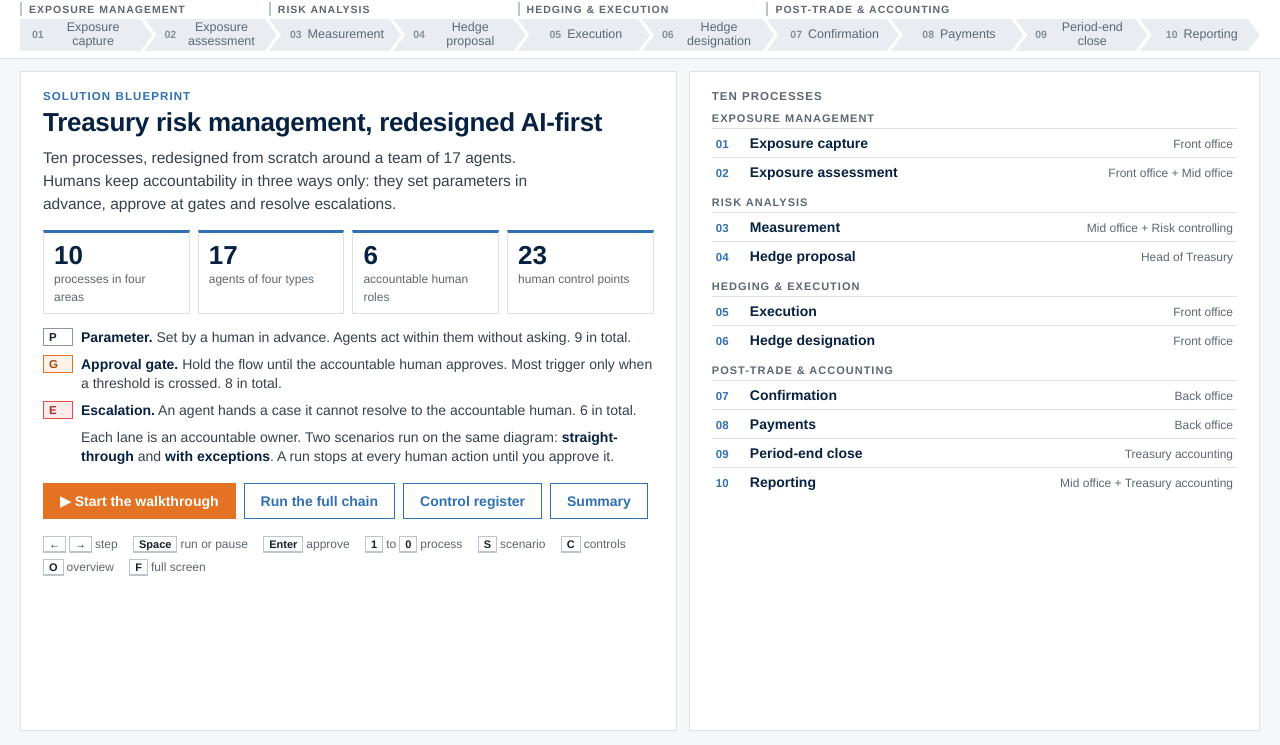
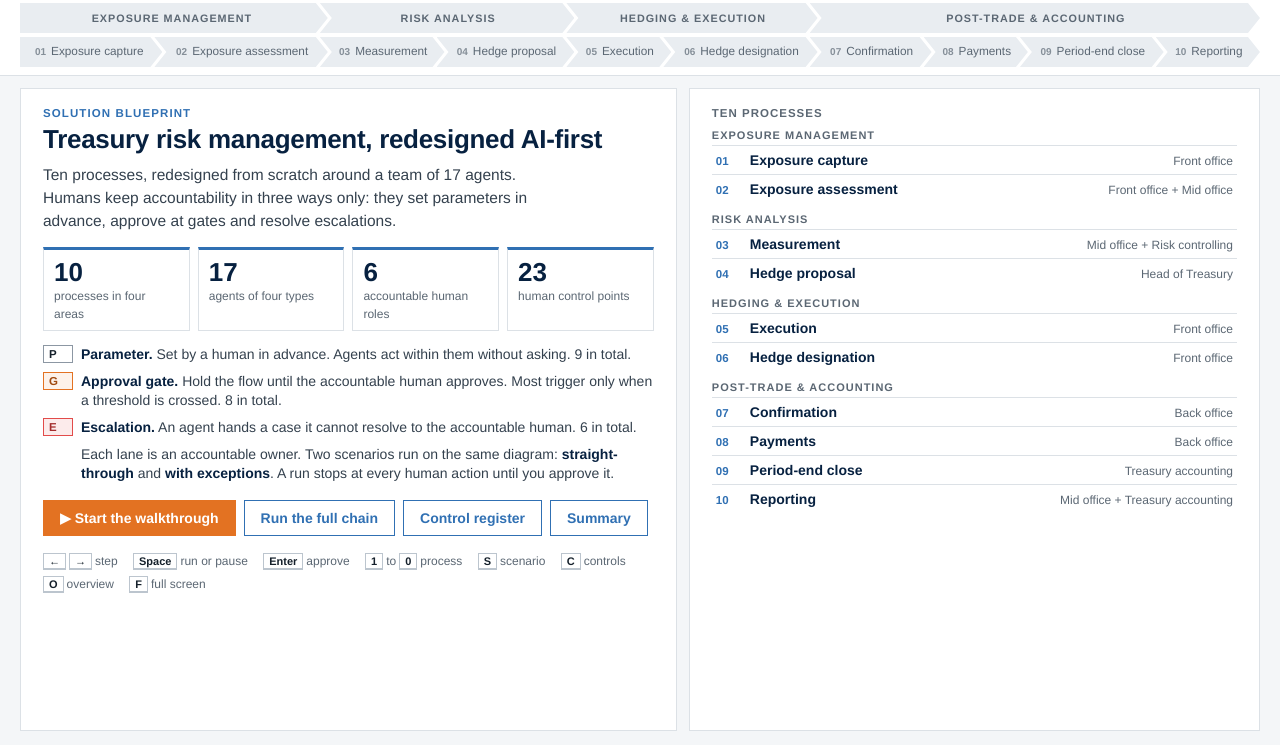
Before and after one commit to alexmateocobo/ai-first-treasury, a plain HTML site: page blueprint/index.html in a window 1280 px wide. Shown: the part 55-800 px from the top of the page. Drawn offline with Linux system fonts and the light colour scheme.

Commit message:
Blueprint: restore two-row chevron navigation with one-line labels
- Area row and process row are both chevrons of the same height, with the
  same 4px spacing horizontally and vertically (as in the original strip)
- Labels never wrap: column widths follow label length and one shared font
  size (8 to 14px) is computed so the longest label fits on one line
- Height scales with the viewport (27, 30 or 34px)

Co-Authored-By: Claude Sonnet 5.5 <noreply@anthropic.com>
Claude-Session: https://claude.ai/code/session_016dUMvDzQgjBeToLJNWk86E

```diff
--- a/blueprint/index.html
+++ b/blueprint/index.html
@@ -44,21 +44,25 @@
   .vsep { width:1px; height:22px; background:rgba(255,255,255,.25); margin:0 3px; }
   @keyframes beat { 50% { box-shadow:0 0 0 4px rgba(227,114,34,.35); } }
 
-  /* Process navigation: area captions over one row of chevrons */
-  .procnav { background:#fff; border-bottom:1px solid var(--line); padding:5px 20px 7px; display:grid; grid-template-columns:repeat(10, minmax(0,1fr)); column-gap:4px; row-gap:3px; flex-shrink:0; }
-  .area-h { border:0; border-left:2px solid var(--line-strong); background:none; height:14px; padding:0 0 0 7px; font-size:10.5px; font-weight:700; letter-spacing:1px; text-transform:uppercase; color:var(--muted); text-align:left; cursor:pointer; white-space:nowrap; overflow:hidden; text-overflow:ellipsis; }
-  .area-h.on { color:var(--navy); border-left-color:var(--navy); }
-  .chev { --pt:12px; clip-path:polygon(0 0, calc(100% - var(--pt)) 0, 100% 50%, calc(100% - var(--pt)) 100%, 0 100%, var(--pt) 50%);
-    display:flex; align-items:center; justify-content:center; gap:6px; border:0; cursor:pointer; text-align:center; background:#E9EDF1; color:var(--muted);
-    height:32px; font-size:12.5px; line-height:1.1; padding:0 calc(var(--pt) + 4px) 0 calc(var(--pt) + 8px); transition:background .15s, color .15s; }
-  .chev.first { clip-path:polygon(0 0, calc(100% - var(--pt)) 0, 100% 50%, calc(100% - var(--pt)) 100%, 0 100%); padding-left:12px; }
-  .chev .n { font-size:10.5px; font-weight:700; opacity:.7; }
-  .chev:not(.last) { margin-right:calc(-1 * var(--pt)); }
-  .chev:hover { background:#DDE3E9; }
-  .chev.on { background:var(--navy); color:#fff; }
-  .chev.on:hover { background:#0E3260; }
+  /* Process navigation: two rows of chevrons, same height, same 4px spacing in both directions.
+     One shared label size (--nf) is computed in fitNav() so the longest label stays on one line. */
+  .procnav { --nh:30px; --pt:12px; background:#fff; border-bottom:1px solid var(--line); padding:6px 20px 8px; display:grid; grid-template-columns:repeat(10, minmax(0,1fr)); gap:4px; flex-shrink:0; }
+  .area-h, .chev { clip-path:polygon(0 0, calc(100% - var(--pt)) 0, 100% 50%, calc(100% - var(--pt)) 100%, 0 100%, var(--pt) 50%);
+    display:flex; align-items:center; justify-content:center; gap:5px; border:0; cursor:pointer; text-align:center; background:#E9EDF1; color:var(--muted);
+    height:var(--nh); white-space:nowrap; overflow:hidden; line-height:1; padding:0 calc(var(--pt) + 2px) 0 calc(var(--pt) + 4px); transition:background .15s, color .15s; }
+  .area-h.first, .chev.first { clip-path:polygon(0 0, calc(100% - var(--pt)) 0, 100% 50%, calc(100% - var(--pt)) 100%, 0 100%); padding-left:10px; }
+  .area-h:not(.last), .chev:not(.last) { margin-right:calc(-1 * var(--pt)); }
+  .area-h { font-size:calc(var(--nf, 12px) - 1px); font-weight:700; letter-spacing:1px; text-transform:uppercase; }
+  .chev { font-size:var(--nf, 12px); }
+  .chev .n { font-size:10px; font-weight:700; opacity:.7; }
+  .chev .t { white-space:nowrap; }
+  .procnav.measure .chev { font-weight:700; }
+  .area-h:hover, .chev:hover { background:#DDE3E9; }
+  .area-h.on, .chev.on { background:var(--navy); color:#fff; }
+  .area-h.on:hover, .chev.on:hover { background:#0E3260; }
   .chev.sel, .chev.sel:hover { background:var(--blue); color:#fff; font-weight:700; }
-  .chev:focus-visible { outline-offset:-3px; }
+  .chev.sel .n { opacity:.9; }
+  .area-h:focus-visible, .chev:focus-visible { outline-offset:-3px; }
 
   /* Stage: diagram on top at full width, three panels below */
   .stage { flex:1; min-height:0; position:relative; display:grid; grid-template-rows:auto minmax(0,1fr); gap:8px; padding:8px 20px 10px; }
@@ -254,10 +258,10 @@
   @media (min-width:1500px) { .top #sub { display:block; } }
   @media (min-width:1700px) and (min-height:950px) {
     .step p { font-size:16px; } .step h2 { font-size:19px; } #log { font-size:14.5px; } .agcard { font-size:14.5px; } .legend { font-size:12.5px; }
-    .chev { height:36px; font-size:13.5px; } .top { min-height:58px; } .top h1 { font-size:21px; }
+    .procnav { --nh:34px; } .top { min-height:58px; } .top h1 { font-size:21px; }
   }
   @media (max-height:760px) {
-    .top { min-height:46px; } .procnav { padding:3px 20px 5px; row-gap:2px; } .chev { height:30px; }
+    .top { min-height:46px; } .procnav { --nh:27px; padding:4px 20px 6px; }
     .stage { padding:6px 20px 8px; gap:6px; } .bottom { gap:6px; grid-template-columns:minmax(0,1.7fr) minmax(0,1fr) minmax(0,1.2fr); } .bottom > .card { padding:8px 14px 9px; }
     .bottom h3 { padding-bottom:5px; margin-bottom:6px; } .step h2 { margin:5px 0 3px; font-size:16px; } .step p { font-size:14px; line-height:1.42; }
     .legend { font-size:11px; padding:3px 6px; margin-top:2px; } .agtabs { margin-bottom:5px; } .ag-head { margin-bottom:3px; }
@@ -267,7 +271,7 @@
   @media (max-width:900px) {
     html, body { height:auto; } body { overflow:auto; display:block; }
     .top { padding:8px 10px; } .controls { flex-wrap:wrap; flex:1 1 100%; min-width:0; } .vsep { display:none; } .top h1 { white-space:normal; }
-    .procnav { display:flex; overflow-x:auto; gap:4px; padding:6px 10px; } .area-h { display:none; } .chev, .chev.first { clip-path:none; margin-right:0 !important; padding:0 10px; flex:0 0 auto; white-space:nowrap; }
+    .procnav { display:flex; overflow-x:auto; gap:4px; padding:6px 10px; } .area-h { display:none; } .chev, .chev.first { clip-path:none; margin-right:0 !important; padding:0 10px; flex:0 0 auto; font-size:12.5px; }
     .stage { display:block; padding:8px 10px; }
     .diagram { align-items:stretch; margin-bottom:8px; } .svgwrap { overflow-x:auto; max-width:100%; } #svg { width:1180px; height:auto; }
     .bottom { grid-template-columns:1fr; } .bottom > .card { max-height:340px; }
@@ -924,7 +928,7 @@ function wrapWords(text, cls, fs, max) {
 // Process navigation: area captions over one row of chevrons
 let ncol = 1, nnum = 0;
 AREAS.forEach(a => {
-  const hb = document.createElement('button'); hb.className = 'area-h'; hb.id = 'area-' + a.id; hb.textContent = a.name;
+  const hb = document.createElement('button'); hb.className = 'area-h' + (ncol === 1 ? ' first' : '') + (ncol + a.procs.length > ALL.length ? ' last' : ''); hb.id = 'area-' + a.id; hb.textContent = a.name;
   hb.style.gridRow = '1'; hb.style.gridColumn = ncol + ' / span ' + a.procs.length;
   hb.onclick = () => pickProc(a.procs[0]); $('areas').appendChild(hb);
   a.procs.forEach(k => {
@@ -932,7 +936,7 @@ AREAS.forEach(a => {
     const b = document.createElement('button'); b.className = 'chev' + (nnum === 1 ? ' first' : '') + (nnum === ALL.length ? ' last' : ''); b.id = 'chev-' + k; b.dataset.area = a.id;
     b.style.gridRow = '2'; b.style.gridColumn = String(ncol++);
     b.title = CFG.processes[k].desc + ' (key ' + (nnum % 10) + ')';
-    b.innerHTML = '<span class="n">' + pad2(nnum) + '</span><span>' + esc(CFG.processes[k].title) + '</span>';
+    b.innerHTML = '<span class="n">' + pad2(nnum) + '</span><span class="t">' + esc(CFG.processes[k].title) + '</span>';
     b.onclick = () => pickProc(k); $('areas').appendChild(b);
   });
 });
@@ -1466,7 +1470,26 @@ function renderSummary() {
 
 // ---------- Fit ----------
 // The diagram takes the full width unless the panels below would drop under a readable height.
+// Column widths follow label length (as in the original strip) so one shared label size can be as large as possible
+function fitNav() {
+  const nav = $('areas'), ncs = getComputedStyle(nav);
+  if (ncs.display !== 'grid') { nav.style.removeProperty('--nf'); nav.style.gridTemplateColumns = ''; return; }
+  const probe = 20, max = window.innerWidth >= 1700 ? 14 : 12.5, pt = parseFloat(ncs.getPropertyValue('--pt')) || 12;
+  nav.style.gridTemplateColumns = ''; nav.classList.add('measure'); nav.style.setProperty('--nf', probe + 'px');
+  const U = [], C = [];
+  ALL.forEach((id, i) => {
+    const b = $('chev-' + id), cs = getComputedStyle(b);
+    U.push(b.querySelector('.t').getBoundingClientRect().width / probe);
+    C.push(b.querySelector('.n').getBoundingClientRect().width + parseFloat(cs.columnGap) + parseFloat(cs.paddingLeft) + parseFloat(cs.paddingRight) + 2 - (i < ALL.length - 1 ? pt : 0));
+  });
+  nav.classList.remove('measure');
+  const avail = nav.clientWidth - parseFloat(ncs.paddingLeft) - parseFloat(ncs.paddingRight) - (ALL.length - 1) * (parseFloat(ncs.columnGap) || 4);
+  const nf = Math.max(8, Math.min(max, Math.floor((avail - C.reduce((a, c) => a + c, 0)) / U.reduce((a, u) => a + u, 0) * 10) / 10));
+  nav.style.setProperty('--nf', nf + 'px');
+  nav.style.gridTemplateColumns = U.map((u, i) => 'minmax(0,' + (u * nf + C[i]).toFixed(2) + 'fr)').join(' ');
+}
 function fit() {
+  fitNav();
   if (window.innerWidth <= 900) { svg.style.width = ''; svg.style.height = ''; return; }
   const st = $('stage'), cs = getComputedStyle(st), pf = parseFloat;
   const padX = pf(cs.paddingLeft) + pf(cs.paddingRight), padY = pf(cs.paddingTop) + pf(cs.paddingBottom), gap = pf(cs.rowGap) || 8;
```
